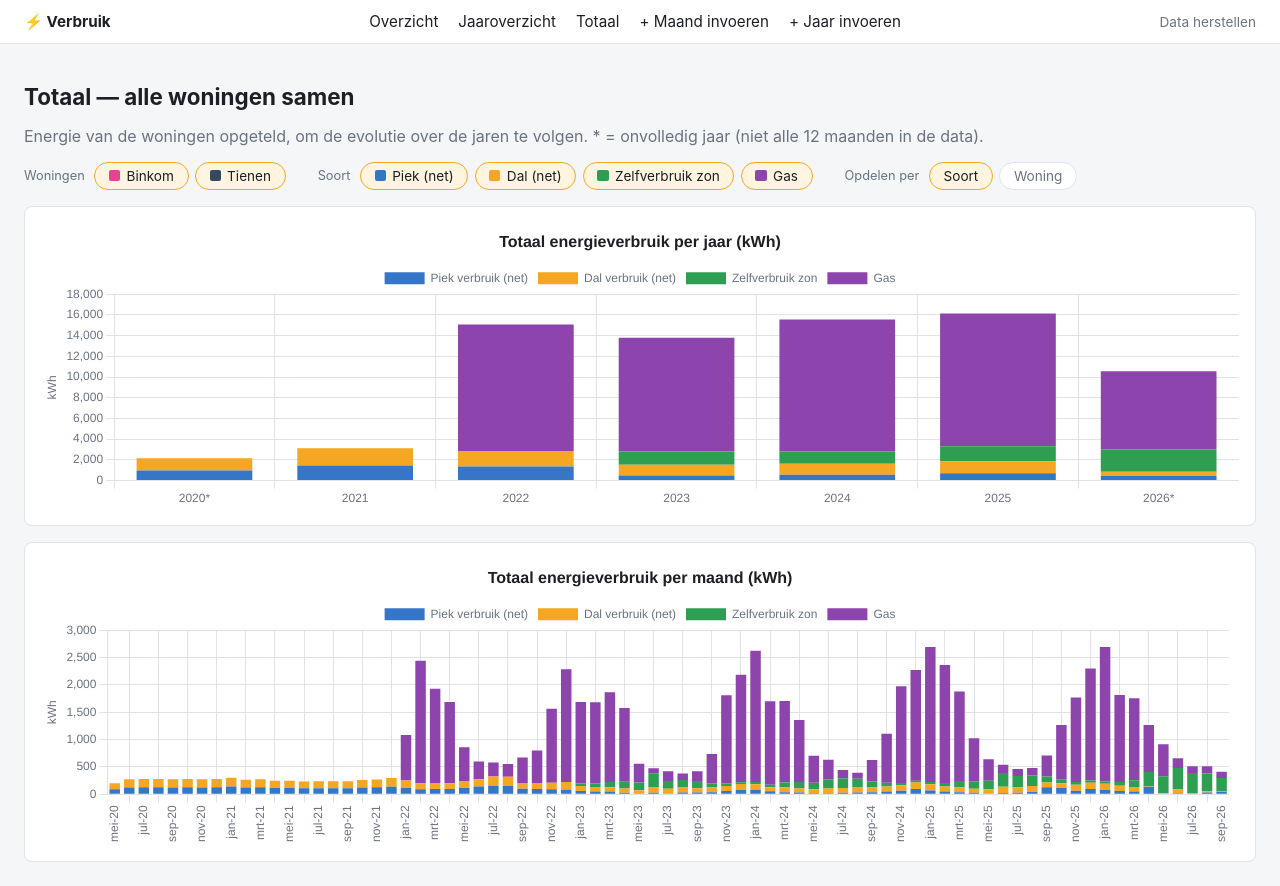
After one commit to rbruyn1/verbruiken, a Flask app: page /totaal in a window 1280 px wide. The commit adds this page. Run offline with Flask 3, Linux system fonts and the light colour scheme; data comes from the database, SQL or seed files in the repository.

Commit message:
0.4.0: tab Totaal (beide woningen samen) met filterknoppen, gedeeld kleurenbestand

```diff
--- a/verbruik_addon/app/main.py
+++ b/verbruik_addon/app/main.py
@@ -647,6 +647,49 @@ def herstel_seed():
     )
 
 
+@app.route("/totaal")
+def totaal():
+    """Energie van alle woningen samen, om de evolutie over de jaren te volgen.
+    De filtering (woning, soort, indeling) en de optelling gebeuren in de browser."""
+    conn = get_connection()
+    rows = conn.execute(
+        """SELECT woning, jaar, maand, piek_verbruik, dal_verbruik,
+                  zonopbrengst_totaal, totaal_export, gas_kwh
+           FROM maandverbruik ORDER BY jaar, maand"""
+    ).fetchall()
+    conn.close()
+
+    woningen = [w for w in WONINGEN if any(r["woning"] == w for r in rows)]
+    sleutels = sorted({(r["jaar"], r["maand"]) for r in rows})
+    index = {s: i for i, s in enumerate(sleutels)}
+    reeks = {w: {s: [None] * len(sleutels) for s in ("piek", "dal", "zelf", "gas")} for w in woningen}
+    for r in rows:
+        i = index[(r["jaar"], r["maand"])]
+        d = reeks[r["woning"]]
+        d["piek"][i] = r["piek_verbruik"]
+        d["dal"][i] = r["dal_verbruik"]
+        d["gas"][i] = r["gas_kwh"]
+        if r["zonopbrengst_totaal"] is not None:
+            # zelfverbruik zon = opbrengst min wat naar het net gaat
+            d["zelf"][i] = r["zonopbrengst_totaal"] - (r["totaal_export"] or 0)
+
+    # Enkel van de eerste tot de laatste maand met echte data (> 0).
+    actief = [i for i in range(len(sleutels))
+              if any((reeks[w][s][i] or 0) > 0 for w in woningen for s in reeks[w])]
+    if actief:
+        a, b = actief[0], actief[-1] + 1
+    else:
+        a, b = 0, 0
+    sleutels = sleutels[a:b]
+    data = {
+        "woningen": woningen,
+        "jaren": [j for j, _ in sleutels],
+        "labels": [f"{MAANDNAMEN[m]}-{str(j)[2:]}" for j, m in sleutels],
+        "reeks": {w: {s: v[a:b] for s, v in reeks[w].items()} for w in woningen},
+    }
+    return render_template("totaal.html", data=data)
+
+
 @app.route("/grafieken")
 def grafieken():
     # Grafieken zijn samengevoegd met de hoofdpagina — oude links blijven werken.
--- /dev/null
+++ b/verbruik_addon/app/static/kleuren.js
@@ -0,0 +1,13 @@
+// Eén kleurenpalet voor alle grafieken (hoofdpagina en Totaal), zodat dezelfde
+// grootheid overal dezelfde kleur heeft. Een kleur aanpassen kan hier, op één plek.
+const KLEUR = {
+    piek: "#3576c9",
+    dal:  "#f5a623",
+    zelf: "#2e9e52",
+    zon:  "#17a2b8",
+    gas:  "#8e44ad",
+    elek: "#3576c9",
+    water: "#4fb3e8",
+    // Kleuren per woning (enkel gebruikt bij "opdelen per woning" op de tab Totaal)
+    woning: { Tienen: "#34495e", Binkom: "#e84393" }
+};
--- a/verbruik_addon/app/static/style.css
+++ b/verbruik_addon/app/static/style.css
@@ -96,3 +96,17 @@ button.danger {
     padding: 0.5rem 1.2rem; border-radius: 6px; font-size: 0.9rem; cursor: pointer;
 }
 button.danger:hover { background: #c0392b; color: #fff; }
+
+/* Filterknoppen op de tab Totaal */
+.filters { display: flex; flex-wrap: wrap; gap: 0.75rem 2rem; margin: 0.5rem 0 1rem; align-items: center; }
+.filter-groep { display: flex; align-items: center; gap: 0.4rem; flex-wrap: wrap; }
+.filter-label { color: var(--muted); font-size: 0.8rem; margin-right: 0.2rem; }
+.chip {
+    border: 1px solid var(--border); background: var(--card); color: var(--muted);
+    border-radius: 999px; padding: 0.3rem 0.85rem; font-size: 0.85rem; cursor: pointer;
+    display: inline-flex; align-items: center; gap: 0.4rem; font-family: inherit;
+}
+.chip:hover { border-color: var(--accent); }
+.chip.actief { background: #fff4e0; border-color: var(--accent); color: var(--text); }
+.chip .swatch { width: 0.7rem; height: 0.7rem; border-radius: 2px; display: inline-block; }
+.chip:not(.actief) .swatch { opacity: 0.35; }
--- a/verbruik_addon/app/templates/base.html
+++ b/verbruik_addon/app/templates/base.html
@@ -11,6 +11,7 @@
         <a href="{{ url_for('index') }}" class="brand">⚡ Verbruik</a>
         <a href="{{ url_for('index') }}">Overzicht</a>
         <a href="{{ url_for('jaaroverzicht') }}">Jaaroverzicht</a>
+        <a href="{{ url_for('totaal') }}">Totaal</a>
         <a href="{{ url_for('invoer') }}">+ Maand invoeren</a>
         <a href="{{ url_for('jaaroverzicht_invoer') }}">+ Jaar invoeren</a>
         <a href="{{ url_for('herstel_seed') }}" style="margin-left:auto; color:var(--muted); font-size:0.85rem;">Data herstellen</a>
--- /dev/null
+++ b/verbruik_addon/app/templates/totaal.html
@@ -0,0 +1,146 @@
+{% extends "base.html" %}
+{% block title %}Totaal{% endblock %}
+{% block content %}
+<h1>Totaal — alle woningen samen</h1>
+<p class="subtitle">Energie van de woningen opgeteld, om de evolutie over de jaren te volgen.
+    * = onvolledig jaar (niet alle 12 maanden in de data).</p>
+
+<div class="filters">
+    <div class="filter-groep">
+        <span class="filter-label">Woningen</span>
+        {% for w in data.woningen %}
+        <button type="button" class="chip actief" data-groep="woning" data-waarde="{{ w }}">{{ w }}</button>
+        {% endfor %}
+    </div>
+    <div class="filter-groep">
+        <span class="filter-label">Soort</span>
+        {% for id, label in [("piek", "Piek (net)"), ("dal", "Dal (net)"), ("zelf", "Zelfverbruik zon"), ("gas", "Gas")] %}
+        <button type="button" class="chip actief" data-groep="soort" data-waarde="{{ id }}">{{ label }}</button>
+        {% endfor %}
+    </div>
+    <div class="filter-groep">
+        <span class="filter-label">Opdelen per</span>
+        <button type="button" class="chip actief" data-groep="opdeling" data-waarde="soort">Soort</button>
+        <button type="button" class="chip" data-groep="opdeling" data-waarde="woning">Woning</button>
+    </div>
+</div>
+
+<p id="leeg" class="muted" style="display:none;">Kies minstens één woning en één soort om iets te zien.</p>
+
+<div class="chart-grid">
+    <div class="chart-card full"><canvas id="totaalJaarChart"></canvas></div>
+    <div class="chart-card full"><canvas id="totaalMaandChart"></canvas></div>
+</div>
+
+<script src="{{ url_for('static', filename='vendor/chart.min.js') }}"></script>
+<script src="{{ url_for('static', filename='kleuren.js') }}"></script>
+<script>
+const DATA = {{ data | tojson }};
+
+Chart.defaults.color = "#6b7280";
+Chart.defaults.borderColor = "#e0e2e7";
+
+const SOORTEN = [
+    { id: "piek", label: "Piek verbruik (net)", kleur: KLEUR.piek },
+    { id: "dal",  label: "Dal verbruik (net)",  kleur: KLEUR.dal },
+    { id: "zelf", label: "Zelfverbruik zon",    kleur: KLEUR.zelf },
+    { id: "gas",  label: "Gas",                 kleur: KLEUR.gas }
+];
+const staat = {
+    woning: new Set(DATA.woningen),
+    soort: new Set(SOORTEN.map(s => s.id)),
+    opdeling: "soort"
+};
+
+// Groepen van maand-indexen: per jaar (alle maanden van dat jaar) of per maand.
+const jaren = [...new Set(DATA.jaren)];
+const jaarGroepen = jaren.map(j => DATA.jaren.map((x, i) => x === j ? i : -1).filter(i => i >= 0));
+const maandGroepen = DATA.labels.map((_, i) => [i]);
+const jaarLabels = jaren.map((j, k) => jaarGroepen[k].length < 12 ? j + "*" : String(j));
+
+// Som over een groep maanden, woningen en soorten; null als er nergens data is.
+function som(groep, woningen, soorten) {
+    let totaal = 0, heeftData = false;
+    for (const i of groep) for (const w of woningen) for (const s of soorten) {
+        const v = DATA.reeks[w][s][i];
+        if (v !== null && v !== undefined) { totaal += v; heeftData = true; }
+    }
+    return heeftData ? totaal : null;
+}
+
+function reeksen(groepen) {
+    const woningen = DATA.woningen.filter(w => staat.woning.has(w));
+    const soorten = SOORTEN.filter(s => staat.soort.has(s.id));
+    const soortIds = soorten.map(s => s.id);
+    if (staat.opdeling === "soort") {
+        return soorten.map(s => ({
+            label: s.label, backgroundColor: s.kleur, stack: "energie",
+            data: groepen.map(g => som(g, woningen, [s.id]))
+        }));
+    }
+    return woningen.map(w => ({
+        label: w, backgroundColor: KLEUR.woning[w], stack: "energie",
+        data: groepen.map(g => som(g, [w], soortIds))
+    }));
+}
+
+function opties(titel, draaiLabels) {
+    return {
+        responsive: true,
+        maintainAspectRatio: false,
+        plugins: {
+            title: { display: true, text: titel, color: "#1c1f24", font: { size: 16 } },
+            legend: { onClick: () => {} }   // filteren gebeurt met de knoppen, niet via de legende
+        },
+        scales: {
+            x: { stacked: true, ticks: draaiLabels ? { maxRotation: 90, minRotation: 90 } : {} },
+            y: { stacked: true, beginAtZero: true, title: { display: true, text: "kWh" } }
+        }
+    };
+}
+
+const jaarChart = new Chart(document.getElementById("totaalJaarChart"), {
+    type: "bar", data: { labels: jaarLabels, datasets: [] },
+    options: opties("Totaal energieverbruik per jaar (kWh)", false)
+});
+const maandChart = new Chart(document.getElementById("totaalMaandChart"), {
+    type: "bar", data: { labels: DATA.labels, datasets: [] },
+    options: opties("Totaal energieverbruik per maand (kWh)", true)
+});
+
+function bijwerken() {
+    jaarChart.data.datasets = reeksen(jaarGroepen);
+    maandChart.data.datasets = reeksen(maandGroepen);
+    jaarChart.update();
+    maandChart.update();
+    const leeg = staat.woning.size === 0 || staat.soort.size === 0;
+    document.getElementById("leeg").style.display = leeg ? "" : "none";
+}
+
+// Kleurvakje bij de knoppen (zelfde palet als de grafieken)
+document.querySelectorAll(".chip").forEach(knop => {
+    const groep = knop.dataset.groep, waarde = knop.dataset.waarde;
+    const kleur = groep === "soort" ? KLEUR[waarde] : groep === "woning" ? KLEUR.woning[waarde] : null;
+    if (kleur) {
+        const vakje = document.createElement("i");
+        vakje.className = "swatch";
+        vakje.style.background = kleur;
+        knop.prepend(vakje);
+    }
+    knop.addEventListener("click", () => {
+        if (groep === "opdeling") {
+            staat.opdeling = waarde;
+            document.querySelectorAll('.chip[data-groep="opdeling"]')
+                .forEach(k => k.classList.toggle("actief", k === knop));
+        } else {
+            const set = staat[groep];
+            if (set.has(waarde)) set.delete(waarde); else set.add(waarde);
+            knop.classList.toggle("actief", set.has(waarde));
+        }
+        bijwerken();
+    });
+});
+
+bijwerken();
+</script>
+{% endblock %}
--- a/verbruik_addon/config.yaml
+++ b/verbruik_addon/config.yaml
@@ -1,5 +1,5 @@
 name: "Verbruik Tienen/Binkom"
-version: "0.3.7"
+version: "0.4.0"
 slug: "verbruik_addon"
 description: "Maandelijkse en jaarlijkse energie/water/gas-registratie voor Tienen en Binkom"
 arch:
```
Also changed, not shown: verbruik_addon/app/templates/index.html (+1 -11 lines), verbruik_addon/CHANGELOG.md.
